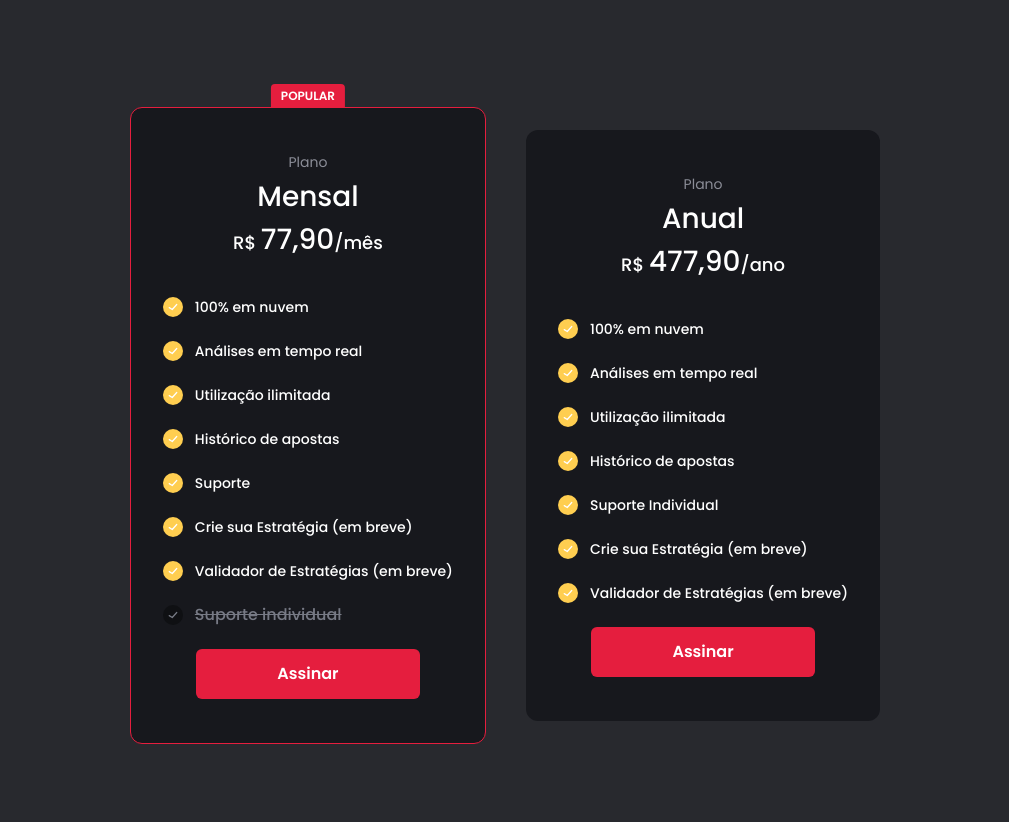
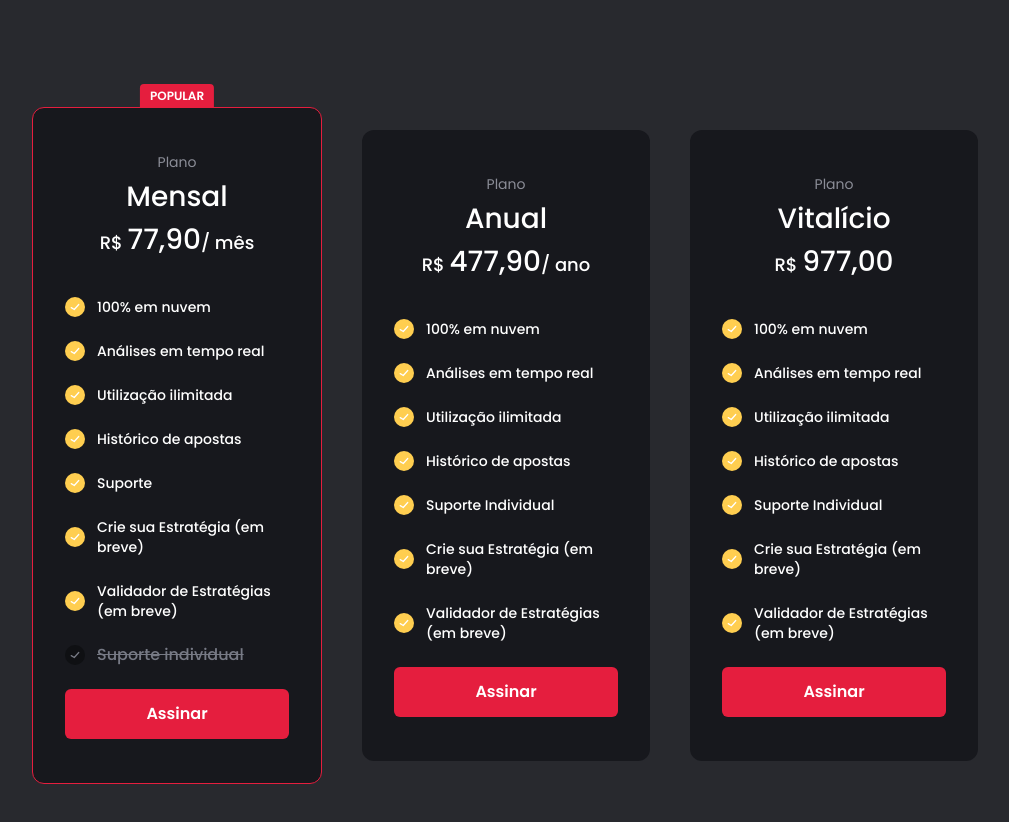
Before and after one commit to dev-felipecrs/auto-roleta-frontend, a Next.js app: page / in a window 1280 px wide. Shown: the part 2980-3802 px from the top of the page, without its empty margins (135-1144 px from the left). Built offline with nearby package versions, Linux system fonts and the light colour scheme; no server answers.

Commit message:
feat: add lifetime plan

```diff
--- a/src/app/api/webhooks/subscribe/route.ts
+++ b/src/app/api/webhooks/subscribe/route.ts
@@ -7,7 +7,7 @@ import { prisma } from '@/config/prisma'
 // update on oficial version
 const SubscribeSchema = z.object({
   data: z.object({
-    amount: z.union([z.literal(7790), z.literal(47790)]),
+    amount: z.union([z.literal(7790), z.literal(47790), z.literal(97700)]),
     customer: z.object({
       name: z.string(),
       email: z.string().email(),
@@ -50,7 +50,8 @@ export async function POST(request: Request) {
 
   const months = {
     monthly: 1,
-    annually: 12,
+    annually: 1 * 12,
+    lifetime: 100 * 12,
   }[price.recurrency!]
 
   await prisma.user.update({
--- a/src/app/page.tsx
+++ b/src/app/page.tsx
@@ -279,6 +279,21 @@ export default async function Home() {
             ]}
             benefitsNotIncluded={[]}
           />
+
+          <Plan
+            name="Vitalício"
+            price={977}
+            benefitsIncluded={[
+              '100% em nuvem',
+              'Análises em tempo real',
+              'Utilização ilimitada',
+              'Histórico de apostas',
+              'Suporte Individual',
+              'Crie sua Estratégia (em breve)',
+              'Validador de Estratégias (em breve)',
+            ]}
+            benefitsNotIncluded={[]}
+          />
         </div>
       </section>
 
--- a/src/app/plans/page.tsx
+++ b/src/app/plans/page.tsx
@@ -40,6 +40,21 @@ export default async function Plans() {
           ]}
           benefitsNotIncluded={[]}
         />
+
+        <Plan
+          name="Vitalício"
+          price={977}
+          benefitsIncluded={[
+            '100% em nuvem',
+            'Análises em tempo real',
+            'Utilização ilimitada',
+            'Histórico de apostas',
+            'Suporte Individual',
+            'Crie sua Estratégia (em breve)',
+            'Validador de Estratégias (em breve)',
+          ]}
+          benefitsNotIncluded={[]}
+        />
       </div>
     </Layout>
   )
--- a/src/components/pages/plans/Plan/index.tsx
+++ b/src/components/pages/plans/Plan/index.tsx
@@ -12,7 +12,7 @@ import { PlanSubscribe } from './subscribe'
 interface PlanProps {
   name: string
   price: number
-  period: string
+  period?: string
   benefitsIncluded: string[]
   benefitsNotIncluded: string[]
   isPopular?: boolean
@@ -46,8 +46,8 @@ export async function Plan({
           {name}
         </strong>
         <strong className="mt-2 block text-center text-lg font-medium text-white">
-          R$ <span className="text-[1.75rem]">{formatNumber(price)}</span>/
-          {period}
+          R$ <span className="text-[1.75rem]">{formatNumber(price)}</span>
+          {period ? `/ ${period}` : ''}
         </strong>
       </header>
 
--- a/src/constants/pricing.ts
+++ b/src/constants/pricing.ts
@@ -1,7 +1,7 @@
 import { License, Recurrency } from '@prisma/client'
 
 export const pricing: Record<
-  0 | 7790 | 47790,
+  0 | 7790 | 47790 | 97700,
   { license: License; recurrency: Recurrency | undefined }
 > = {
   0: {
@@ -16,4 +16,8 @@ export const pricing: Record<
     license: 'vip',
     recurrency: 'annually',
   },
+  97700: {
+    license: 'vip',
+    recurrency: 'lifetime',
+  },
 } as const
```
Also changed, not shown: 1 other file (tests, documents, lock files or other folders).
